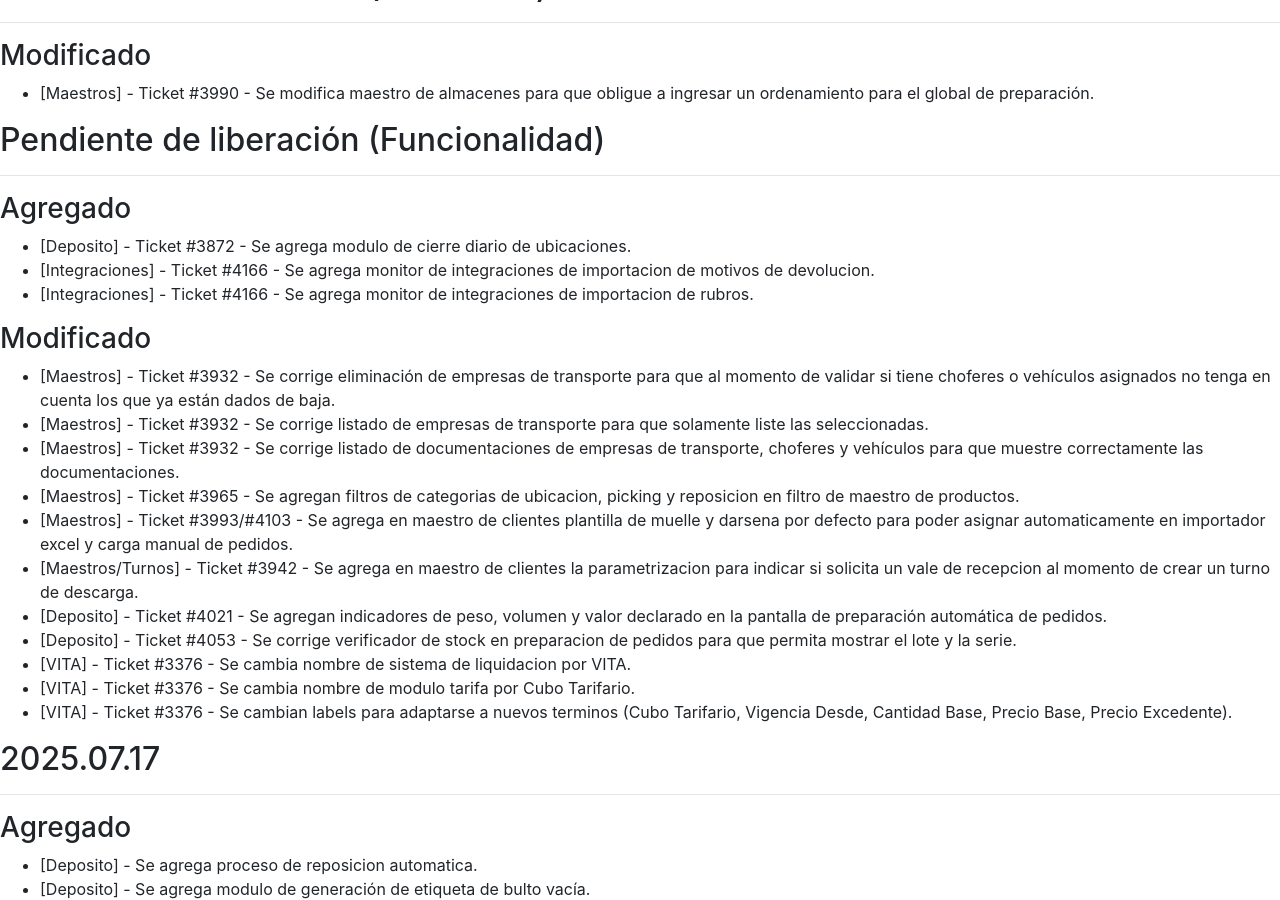
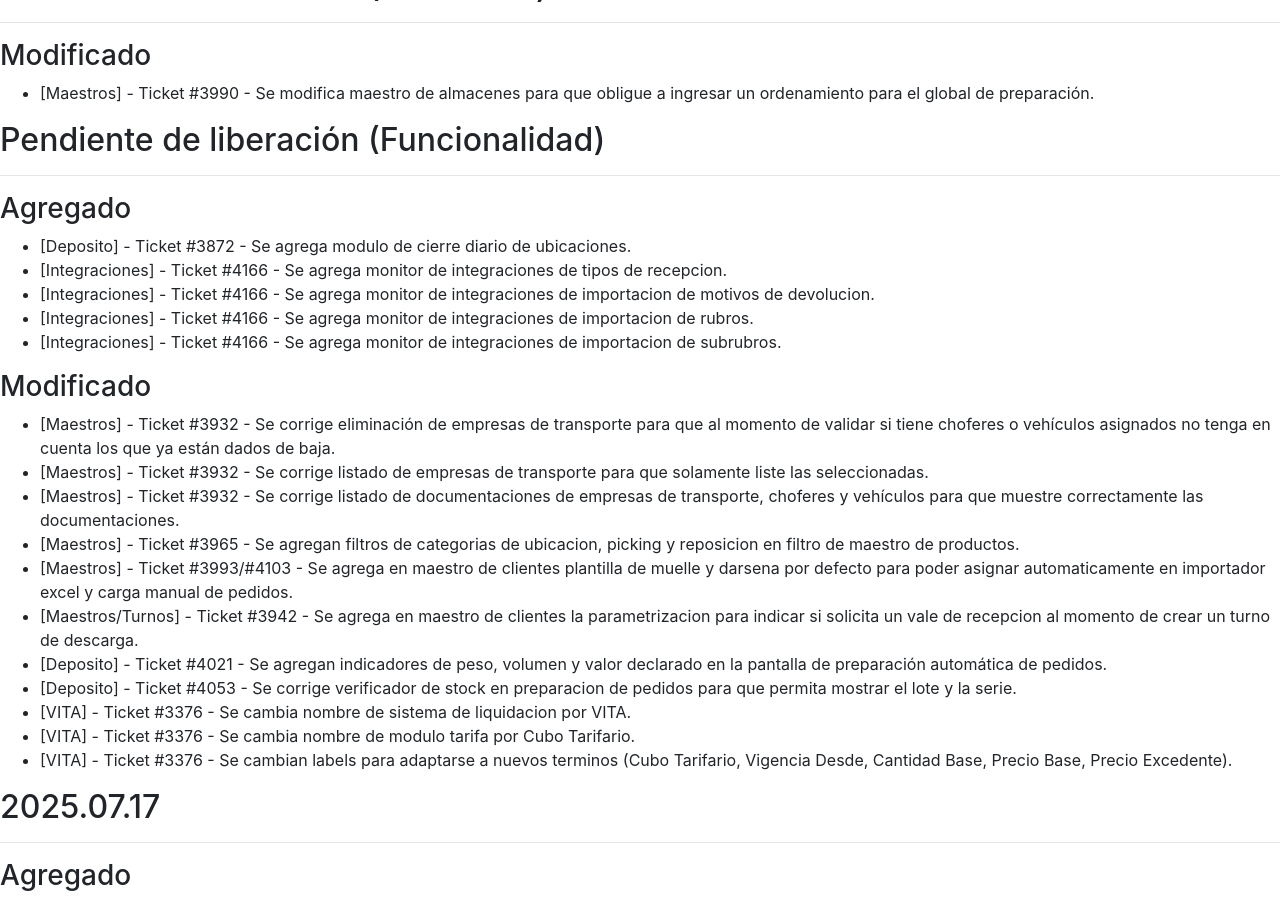
Before and after one commit to brainsys-arsaad/versionado, a Jekyll site: the page built from registro-cambios.markdown, in a window 1280 px wide and 900 px high, scrolled down 329 px. Built offline with Jekyll 4.4.1, drawn with Linux system fonts in a browser that asks for light colours.

Commit message:
Update registro-cambios.markdown

```diff
--- a/registro-cambios.markdown
+++ b/registro-cambios.markdown
@@ -128,8 +128,10 @@ El formato esta basado en [Keep a Changelog](https://keepachangelog.com/es-ES/1.
 ### Agregado
 
 - [Deposito] - Ticket #3872 - Se agrega modulo de cierre diario de ubicaciones.
+- [Integraciones] - Ticket #4166 - Se agrega monitor de integraciones de tipos de recepcion.
 - [Integraciones] - Ticket #4166 - Se agrega monitor de integraciones de importacion de motivos de devolucion.
 - [Integraciones] - Ticket #4166 - Se agrega monitor de integraciones de importacion de rubros.
+- [Integraciones] - Ticket #4166 - Se agrega monitor de integraciones de importacion de subrubros.
 
 ### Modificado
 
```
